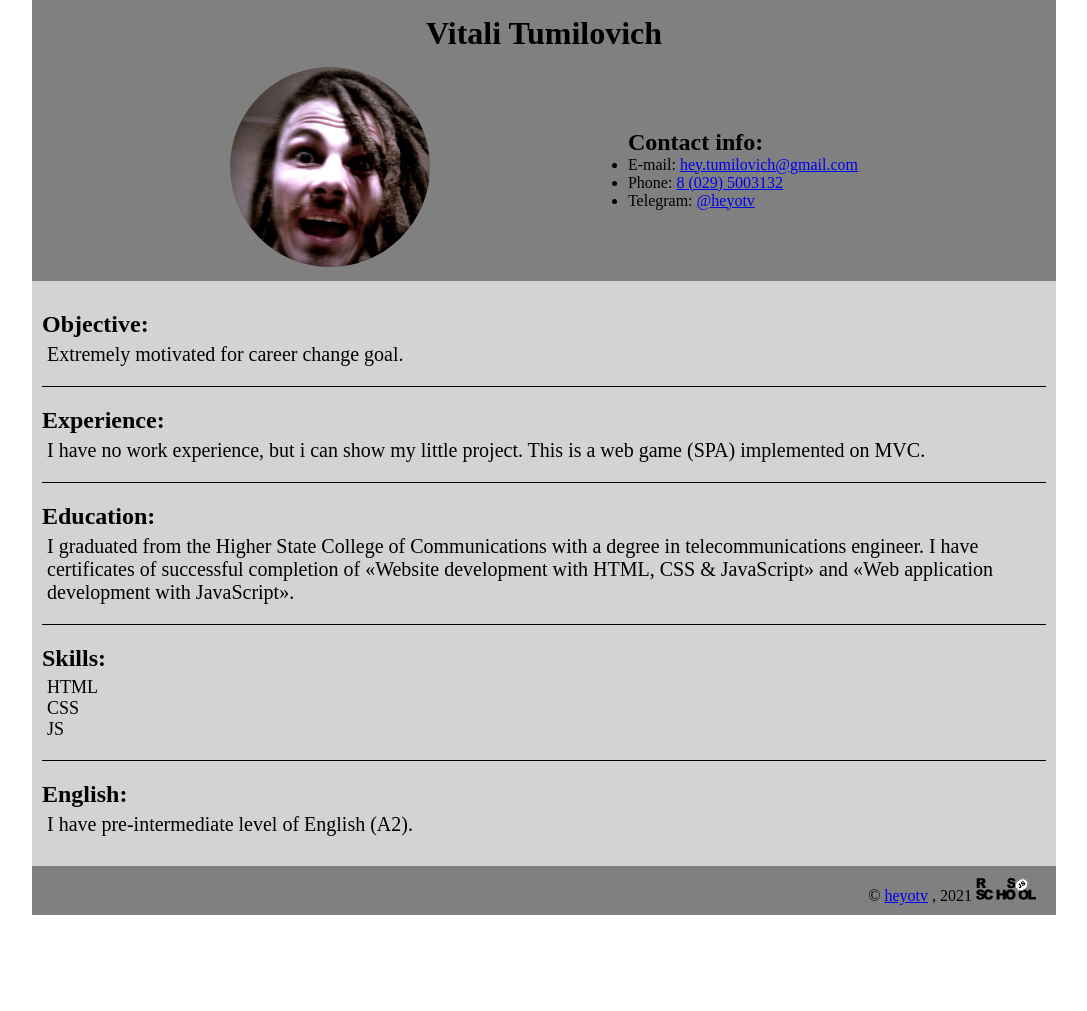
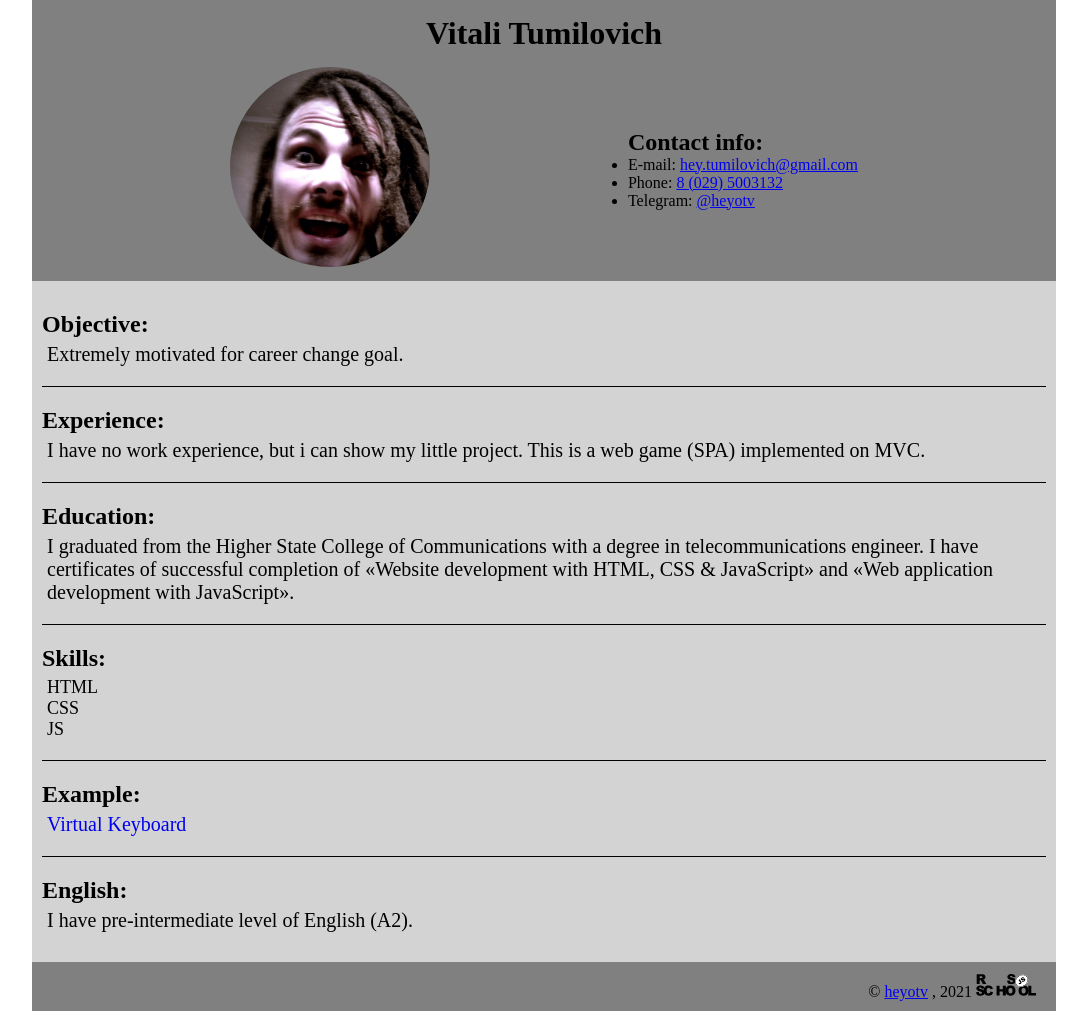
Before and after one commit to heyotv/rsschool-cv, a plain HTML site: page index.html in a window 1280 px wide. Shown: the whole page, without its empty margins (96-1183 px from the left). Before the commit the page ends 915 px from the top, so only its background shows below. Drawn offline with Linux system fonts and the light colour scheme.

Commit message:
feat: add example section

```diff
--- a/index.html
+++ b/index.html
@@ -52,6 +52,10 @@
         </ul>
       </section>
       <section>
+        <h2>Example:</h2>
+        <a href="https://heyotv.github.io/virtual-keyboard/" target="_blank">Virtual Keyboard</a>
+      </section>
+      <section>
         <h2>English:</h2>
         <p>I have pre-intermediate level of English (A2).</p>
       </section>
--- a/style.css
+++ b/style.css
@@ -58,6 +58,12 @@ main p {
 .skills li {
   list-style-type: none;
 }
+section a {
+  display: inline-block;
+  margin: 5px 0 0 5px;
+  font-size: 20px;
+  text-decoration: none;
+}
 
 footer {
   display: flex;
```
